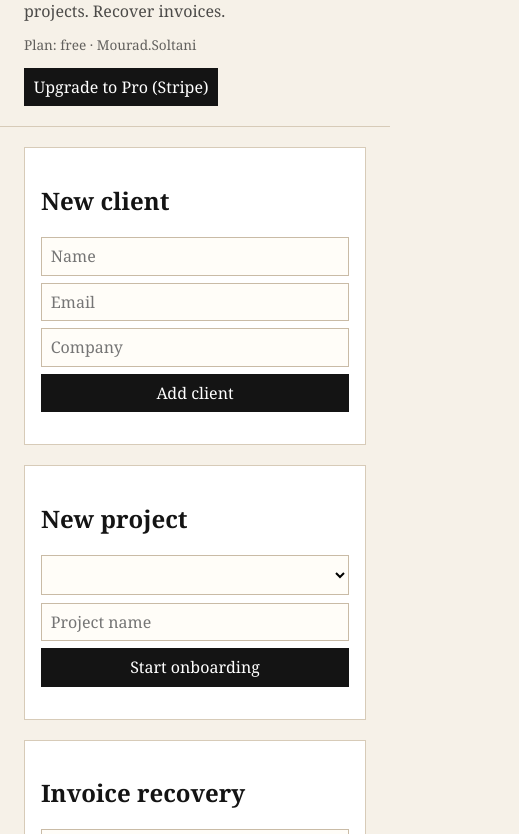
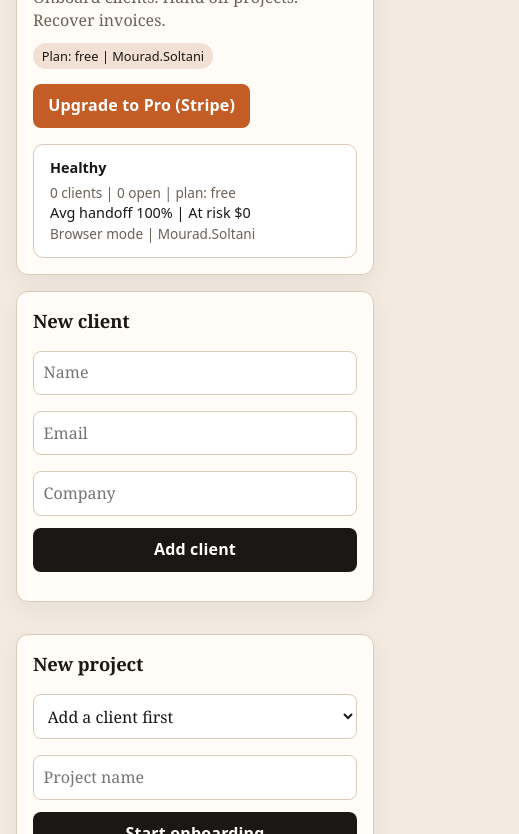
Before and after one commit to Mourad-Soltani/forgehandoff, a website: page public/index.html in a window 390 px wide. Shown: the part 105-939 px from the top of the page, 519 px wide, since content can reach past the window. Drawn offline with Linux system fonts and the light colour scheme.

Commit message:
v1.4 polished mobile UI, critical CSS fallback, ASCII separators — Mourad.Soltani

```diff
--- a/public/app.js
+++ b/public/app.js
@@ -1,4 +1,4 @@
-/* ForgeHandoff UI — Mourad.Soltani
+/* ForgeHandoff UI - Mourad.Soltani
  * Dual mode: /api/* when server is present, else localStorage (Vercel static).
  */
 const SIGNATURE = "Mourad.Soltani";
@@ -125,9 +125,9 @@ async function refresh() {
   const h = health.workspace;
   document.getElementById("health").innerHTML =
     "<strong>" + (h.healthy ? "Healthy" : "Needs attention") + "</strong>" +
-    '<div class="muted">' + h.clients + " clients · " + h.openProjects + " open · plan: " + (h.plan || "free") + "</div>" +
-    "<div>Avg handoff " + h.avgHandoffScore + "% · At risk $" + h.atRisk + "</div>" +
-    '<div class="muted">' + (mode === "api" ? "API mode" : "Browser mode") + " · " + health.signature + "</div>";
+    '<div class="muted">' + h.clients + " clients | " + h.openProjects + " open | plan: " + (h.plan || "free") + "</div>" +
+    "<div>Avg handoff " + h.avgHandoffScore + "% | At risk $" + h.atRisk + "</div>" +
+    '<div class="muted">' + (mode === "api" ? "API mode" : "Browser mode") + " | " + health.signature + "</div>";
 
   const clients = document.getElementById("clients");
   clients.innerHTML = "";
@@ -155,8 +155,8 @@ async function refresh() {
       .join("");
     projects.appendChild(
       el(
-        '<div class="card"><strong>' + p.name + "</strong> · " + (client ? client.name : "") +
-          '<div class="muted">' + p.status + " · score " + score(p.checklist) + "% · Mourad.Soltani</div>" + items + "</div>"
+        '<div class="card"><strong>' + p.name + "</strong> | " + (client ? client.name : "") +
+          '<div class="muted">' + p.status + " | score " + score(p.checklist) + "% | Mourad.Soltani</div>" + items + "</div>"
       )
     );
   });
@@ -172,9 +172,9 @@ async function refresh() {
       const overdue = !inv.paid && inv.dueDate < now;
       invoices.appendChild(
         el(
-          "<li><strong>$" + inv.amount + "</strong> · " + (client ? client.name : "") +
+          "<li><strong>$" + inv.amount + "</strong> | " + (client ? client.name : "") +
             '<div class="' + (inv.paid ? "ok" : overdue ? "warn" : "") + '">' +
-            (inv.paid ? "Paid" : overdue ? "Overdue" : "Open") + " · due " + inv.dueDate + "</div>" +
+            (inv.paid ? "Paid" : overdue ? "Overdue" : "Open") + " | due " + inv.dueDate + "</div>" +
             (inv.paid ? "" : '<button data-pay="' + inv.id + '">Mark paid</button>') +
             "</li>"
         )
@@ -182,7 +182,7 @@ async function refresh() {
     });
 
   const planEl = document.getElementById("planBadge");
-  if (planEl) planEl.textContent = "Plan: " + (ws.plan || "free") + " · Mourad.Soltani";
+  if (planEl) planEl.textContent = "Plan: " + (ws.plan || "free") + " | Mourad.Soltani";
 }
 
 async function addClient(data) {
@@ -332,11 +332,11 @@ if (upgradeBtn) {
         (data.error || "Checkout unavailable") +
           "\n" +
           (data.setup ? data.setup.join("\n") : "") +
-          "\n— Mourad.Soltani"
+          "\n- Mourad.Soltani"
       );
     } catch (e) {
       alert(
-        "Stripe Checkout needs the local API server with STRIPE_SECRET_KEY.\nBrowser-only mode cannot charge.\n— Mourad.Soltani"
+        "Stripe Checkout needs the local API server with STRIPE_SECRET_KEY.\nBrowser-only mode cannot charge.\n- Mourad.Soltani"
       );
     }
   });
--- a/public/index.html
+++ b/public/index.html
@@ -3,28 +3,39 @@
 <head>
   <meta charset="UTF-8" />
   <meta name="viewport" content="width=device-width, initial-scale=1" />
+  <meta name="theme-color" content="#f3ebe0" />
   <title>ForgeHandoff — Mourad.Soltani</title>
-  <link rel="stylesheet" href="/styles.css" />
+  <link rel="stylesheet" href="styles.css" />
+  <style>
+    /* critical fallback if external CSS fails */
+    body{margin:0;font-family:Georgia,serif;background:#f3ebe0;color:#1a1714}
+    .shell{max-width:1100px;margin:0 auto;padding:1rem}
+    .top,.grid section,footer{background:#fffcf7;border:1px solid #d9ccb8;border-radius:12px;padding:1rem;margin-bottom:1rem}
+    button{background:#1a1714;color:#fff;border:0;padding:.65rem .8rem;border-radius:8px}
+    #upgradeBtn{background:#c45c26}
+    input,select{width:100%;padding:.6rem;margin:.25rem 0;border:1px solid #d9ccb8;border-radius:8px}
+  </style>
 </head>
 <body>
+  <div class="shell">
     <header class="top">
       <div>
         <p class="sig">Mourad.Soltani</p>
         <h1>ForgeHandoff</h1>
         <p class="tag">Onboard clients. Hand off projects. Recover invoices.</p>
-      <p id="planBadge" class="muted">Plan: free · Mourad.Soltani</p>
+        <p id="planBadge">Plan: free | Mourad.Soltani</p>
         <button type="button" id="upgradeBtn">Upgrade to Pro (Stripe)</button>
       </div>
-    <div id="health" class="health"></div>
+      <div id="health" class="health"><strong>Loading…</strong></div>
     </header>
 
     <main class="grid">
       <section>
         <h2>New client</h2>
         <form id="clientForm">
-        <input name="name" placeholder="Name" required />
-        <input name="email" type="email" placeholder="Email" />
-        <input name="company" placeholder="Company" />
+          <input name="name" placeholder="Name" required autocomplete="name" />
+          <input name="email" type="email" placeholder="Email" autocomplete="email" />
+          <input name="company" placeholder="Company" autocomplete="organization" />
           <button type="submit">Add client</button>
         </form>
         <ul id="clients"></ul>
@@ -53,9 +64,9 @@
     </main>
 
     <footer>
-    <p>ForgeHandoff v1.0 · Built and signed by <strong>Mourad.Soltani</strong> · For sale / partnership</p>
+      <p>ForgeHandoff v1.3 | Built and signed by <strong>Mourad.Soltani</strong> | For sale / partnership</p>
     </footer>
-  <script src="/engine.js"></script>
-  <script src="/app.js"></script>
+  </div>
+  <script src="app.js"></script>
 </body>
 </html>
--- a/public/styles.css
+++ b/public/styles.css
@@ -1,59 +1,212 @@
-/* ForgeHandoff — Mourad.Soltani */
+/* ForgeHandoff — Mourad.Soltani — mobile-first */
 :root {
-  --ink: #141414;
-  --paper: #f6f1e8;
+  --ink: #1a1714;
+  --paper: #f3ebe0;
+  --card: #fffcf7;
+  --line: #d9ccb8;
   --accent: #c45c26;
+  --accent-soft: #f3e0d4;
   --ok: #2f6f4e;
   --warn: #9b2c2c;
+  --muted: #6b6258;
+  --radius: 12px;
+  --shadow: 0 8px 24px rgba(26, 23, 20, 0.06);
 }
+
 * { box-sizing: border-box; }
+html { -webkit-text-size-adjust: 100%; }
 body {
   margin: 0;
-  font-family: "Iowan Old Style", Georgia, serif;
-  background: var(--paper);
+  min-height: 100vh;
+  font-family: Georgia, "Times New Roman", serif;
+  background:
+    radial-gradient(1200px 500px at 10% -10%, #f8e8d8 0%, transparent 55%),
+    var(--paper);
+  color: var(--ink);
+  line-height: 1.45;
+}
+
+.shell {
+  max-width: 1100px;
+  margin: 0 auto;
+  padding: 1rem 1rem 2.5rem;
+}
+
+.top {
+  display: flex;
+  flex-direction: column;
+  gap: 1rem;
+  margin-bottom: 1.25rem;
+  padding: 1.15rem 1.2rem;
+  background: var(--card);
+  border: 1px solid var(--line);
+  border-radius: var(--radius);
+  box-shadow: var(--shadow);
+}
+
+@media (min-width: 720px) {
+  .top {
+    flex-direction: row;
+    justify-content: space-between;
+    align-items: flex-start;
+  }
+}
+
+.sig {
+  margin: 0;
+  letter-spacing: 0.16em;
+  text-transform: uppercase;
+  font-size: 0.68rem;
+  color: var(--accent);
+  font-family: system-ui, -apple-system, sans-serif;
+  font-weight: 600;
+}
+
+h1 {
+  margin: 0.25rem 0 0.35rem;
+  font-size: clamp(1.85rem, 5vw, 2.35rem);
+  letter-spacing: -0.02em;
+  line-height: 1.1;
+}
+
+.tag {
+  margin: 0;
+  color: var(--muted);
+  max-width: 28rem;
+}
+
+#planBadge {
+  display: inline-block;
+  margin: 0.65rem 0 0.75rem;
+  padding: 0.25rem 0.55rem;
+  border-radius: 999px;
+  background: var(--accent-soft);
+  color: var(--ink);
+  font-size: 0.8rem;
+  font-family: system-ui, -apple-system, sans-serif;
+}
+
+#upgradeBtn {
+  display: inline-block;
+  margin-top: 0.15rem;
+}
+
+.health {
+  background: #fff;
+  border: 1px solid var(--line);
+  border-radius: 10px;
+  padding: 0.85rem 1rem;
+  min-width: min(100%, 16rem);
+  font-family: system-ui, -apple-system, sans-serif;
+  font-size: 0.9rem;
+}
+
+.health strong { display: block; margin-bottom: 0.25rem; }
+
+.grid {
+  display: grid;
+  grid-template-columns: 1fr;
+  gap: 1rem;
+}
+
+@media (min-width: 800px) {
+  .grid { grid-template-columns: repeat(3, 1fr); }
+}
+
+section {
+  background: var(--card);
+  border: 1px solid var(--line);
+  border-radius: var(--radius);
+  padding: 1rem 1.05rem 1.1rem;
+  box-shadow: var(--shadow);
+}
+
+section h2 {
+  margin: 0 0 0.75rem;
+  font-size: 1.15rem;
+  letter-spacing: -0.01em;
+}
+
+form {
+  display: grid;
+  gap: 0.5rem;
+  margin-bottom: 0.85rem;
+}
+
+input, select, button {
+  width: 100%;
+  font: inherit;
+  font-size: 1rem;
+  padding: 0.65rem 0.7rem;
+  border: 1px solid var(--line);
+  border-radius: 8px;
+  background: #fff;
   color: var(--ink);
 }
-.top, footer {
-  padding: 1.25rem 1.5rem;
-  border-bottom: 1px solid #d7cbb8;
-  display: flex;
-  justify-content: space-between;
-  gap: 1rem;
-  align-items: flex-start;
+
+input:focus, select:focus, button:focus {
+  outline: 2px solid var(--accent);
+  outline-offset: 1px;
 }
-footer { border-top: 1px solid #d7cbb8; border-bottom: 0; }
-.sig { letter-spacing: 0.14em; text-transform: uppercase; font-size: 0.72rem; margin: 0; }
-h1 { margin: 0.15rem 0; font-size: 2rem; }
-.tag { margin: 0; opacity: 0.75; }
-.health {
-  background: #fff;
-  padding: 0.75rem 1rem;
-  border: 1px solid #d7cbb8;
-  min-width: 16rem;
-}
-.grid {
-  display: grid;
-  grid-template-columns: repeat(auto-fit, minmax(260px, 1fr));
-  gap: 1.25rem;
-  padding: 1.25rem 1.5rem 2rem;
-}
-section { background: #fff; padding: 1rem; border: 1px solid #d7cbb8; }
-form { display: grid; gap: 0.45rem; margin-bottom: 1rem; }
-input, select, button {
-  font: inherit;
-  padding: 0.45rem 0.55rem;
-  border: 1px solid #c9bba6;
-  background: #fffdf8;
-}
+
 button {
   background: var(--ink);
   color: #fff;
   border-color: var(--ink);
   cursor: pointer;
+  font-family: system-ui, -apple-system, sans-serif;
+  font-weight: 600;
+  letter-spacing: 0.01em;
 }
+
+button:hover { filter: brightness(1.08); }
+button:active { transform: translateY(1px); }
+
+#upgradeBtn {
+  width: auto;
+  background: var(--accent);
+  border-color: var(--accent);
+  padding-inline: 0.95rem;
+}
+
 ul { list-style: none; padding: 0; margin: 0; }
-li, .card { padding: 0.5rem 0; border-bottom: 1px dashed #e2d6c4; }
-.check { display: flex; gap: 0.4rem; align-items: center; font-size: 0.92rem; }
-.ok { color: var(--ok); }
-.warn { color: var(--warn); }
-.muted { opacity: 0.65; font-size: 0.85rem; }
+
+li, .card {
+  padding: 0.65rem 0;
+  border-bottom: 1px dashed #e5d8c6;
+}
+
+li:last-child, .card:last-child { border-bottom: 0; }
+
+.check {
+  display: flex;
+  gap: 0.5rem;
+  align-items: flex-start;
+  font-size: 0.92rem;
+  margin: 0.35rem 0;
+  font-family: system-ui, -apple-system, sans-serif;
+}
+
+.check input { width: auto; margin-top: 0.2rem; }
+
+.ok { color: var(--ok); font-weight: 600; }
+.warn { color: var(--warn); font-weight: 600; }
+.muted { color: var(--muted); font-size: 0.85rem; }
+
+footer {
+  margin-top: 1.5rem;
+  padding: 1rem 1.1rem;
+  border: 1px solid var(--line);
+  border-radius: var(--radius);
+  background: var(--card);
+  color: var(--muted);
+  font-size: 0.9rem;
+}
+
+footer strong { color: var(--ink); }
+
+.empty {
+  color: var(--muted);
+  font-size: 0.9rem;
+  font-style: italic;
+}
```
Also changed, not shown: vercel.json. Lines whose indentation alone changed are shown as unchanged.
